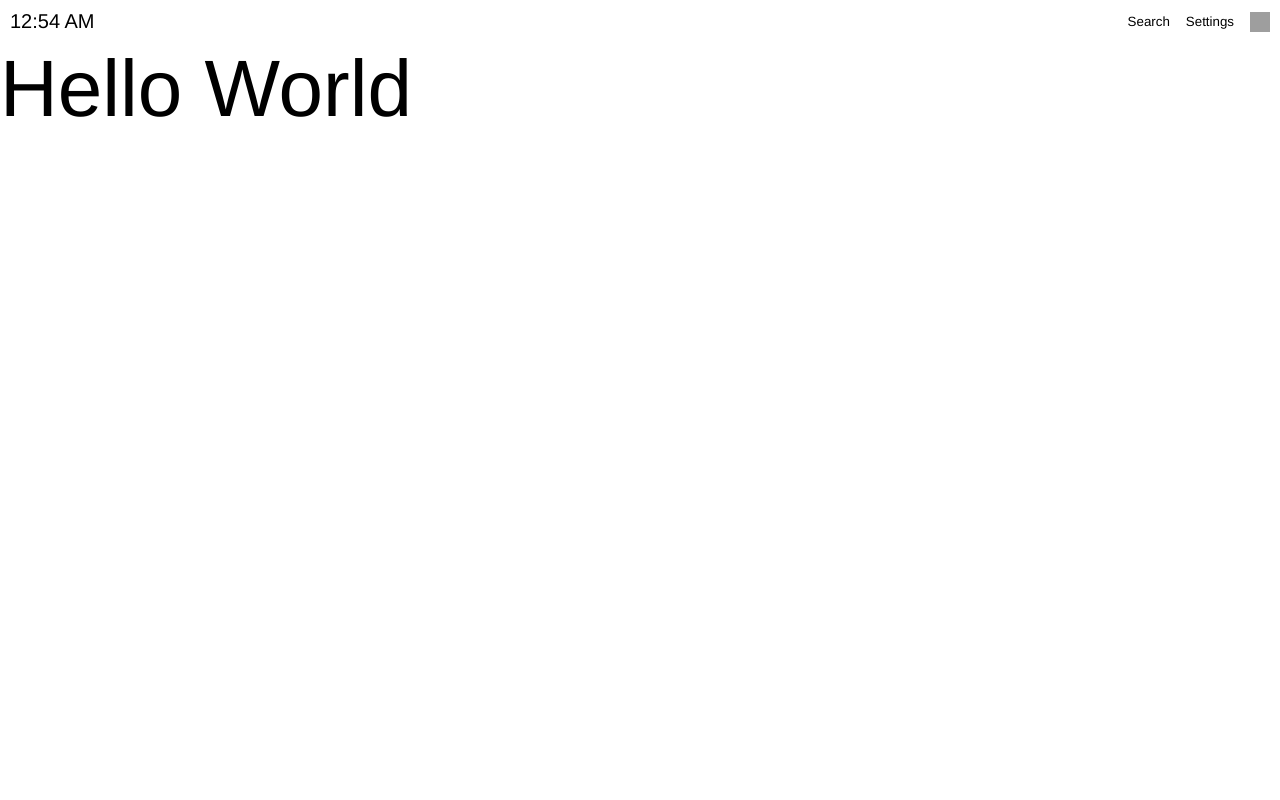
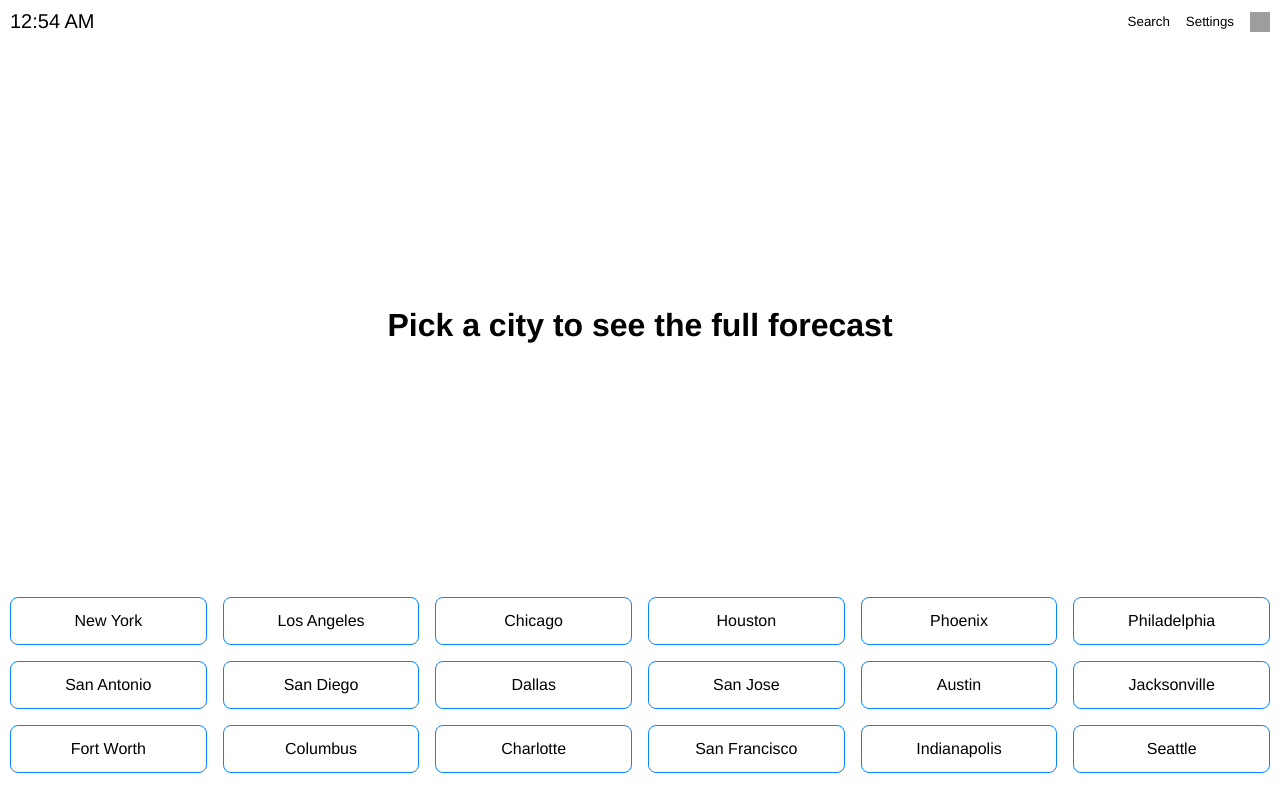
Before and after one commit to xRiku/open-weather-forecast, a React (Vite) app: page / in a window 1280 px wide. Built offline with nearby package versions, Linux system fonts and the light colour scheme; grey boxes are pictures that could not be loaded; the HTML template or start-up script is replaced by a standard one; a web font is replaced by a local one.

Commit message:
:art: add ts support to themes add home structure and styling

```diff
--- a/src/App.tsx
+++ b/src/App.tsx
@@ -1,15 +1,11 @@
 import { ThemeProvider } from 'styled-components'
-import colors from './styles/colors'
 import { GlobalStyle } from './styles/global'
 import Home from './pages/Home'
-
-const theme = {
-  colors,
-}
+import { defaultTheme } from './styles/theme'
 
 function App() {
   return (
-    <ThemeProvider theme={theme}>
+    <ThemeProvider theme={defaultTheme}>
       <Home />
       <GlobalStyle />
     </ThemeProvider>
--- a/src/pages/Home/index.tsx
+++ b/src/pages/Home/index.tsx
@@ -1,10 +1,46 @@
 import { Header } from '../../components/Header'
+import {
+  CitiesContainer,
+  CityCard,
+  CitiesWrapper,
+  CityForecast,
+} from './styles'
+
+const cities = [
+  'New York',
+  'Los Angeles',
+  'Chicago',
+  'Houston',
+  'Phoenix',
+  'Philadelphia',
+  'San Antonio',
+  'San Diego',
+  'Dallas',
+  'San Jose',
+  'Austin',
+  'Jacksonville',
+  'Fort Worth',
+  'Columbus',
+  'Charlotte',
+  'San Francisco',
+  'Indianapolis',
+  'Seattle',
+]
 
 export default function Home() {
   return (
     <div>
       <Header />
-      <span style={{ fontSize: '80px' }}>Hello World</span>
+      <CitiesContainer>
+        <CityForecast>
+          <h1>Pick a city to see the full forecast</h1>
+        </CityForecast>
+        <CitiesWrapper>
+          {cities.map((city) => (
+            <CityCard key={city}>{city}</CityCard>
+          ))}
+        </CitiesWrapper>
+      </CitiesContainer>
     </div>
   )
 }
--- /dev/null
+++ b/src/pages/Home/styles.ts
@@ -0,0 +1,56 @@
+import styled from 'styled-components'
+
+export const CitiesContainer = styled.div`
+  display: flex;
+  flex-direction: column;
+  align-items: center;
+  justify-content: space-between;
+  padding: 10px;
+  width: 100%;
+  height: 100%;
+`
+
+export const CityForecast = styled.div`
+  display: flex;
+  flex-direction: column;
+  align-items: center;
+  justify-content: center;
+  width: 100%;
+  height: calc(100vh - 16rem);
+`
+
+export const CitiesWrapper = styled.div`
+  display: grid;
+  grid-template-columns: repeat(6, 1fr);
+  gap: 1rem;
+  justify-content: center;
+  align-items: center;
+  width: 100%;
+  height: 100%;
+`
+export const CityCard = styled.li`
+  display: flex;
+  flex-direction: row;
+  align-items: center;
+  justify-content: center;
+  padding: 0.5rem;
+  width: 100%;
+  height: 3rem;
+  border: 1px solid ${({ theme }) => theme.colors.blue};
+  border-radius: 0.5rem;
+  cursor: pointer;
+  transition: 0.2s;
+  &:hover {
+    transform: scale(1.05);
+    color: ${({ theme }) => theme.colors.blue};
+  }
+  img {
+    width: 100%;
+    height: 100%;
+    border-radius: 0.5rem;
+  }
+  span {
+    margin-top: 0.5rem;
+    font-size: 1.5rem;
+  }
+`
--- /dev/null
+++ b/src/styles/theme.ts
@@ -0,0 +1,9 @@
+// my-theme.ts
+import { DefaultTheme } from 'styled-components'
+import colors from './colors'
+
+const defaultTheme: DefaultTheme = {
+  colors,
+}
+
+export { defaultTheme }
```
Also changed, not shown: src/@types/styled.d.ts (added, +8 -0 lines).
